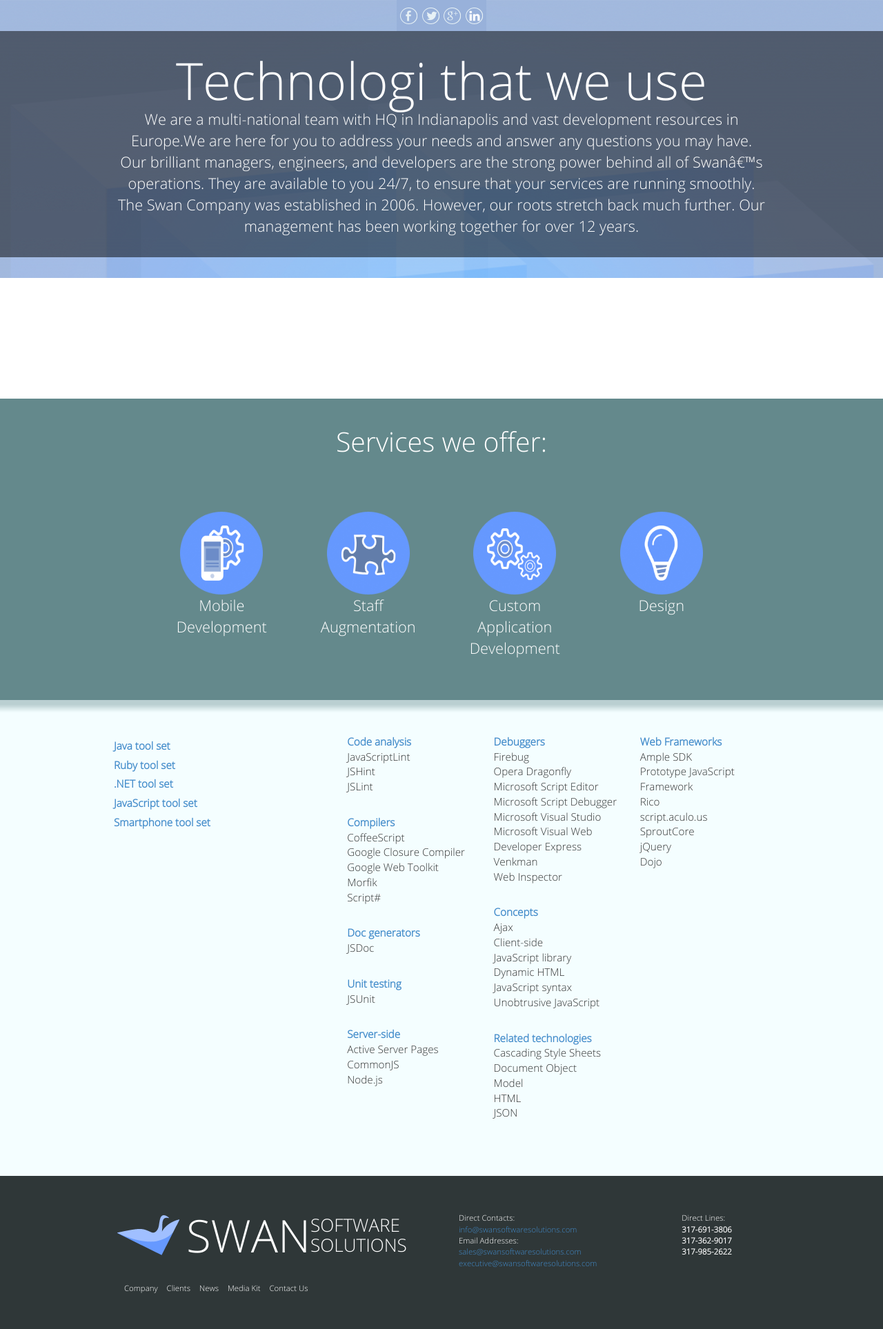
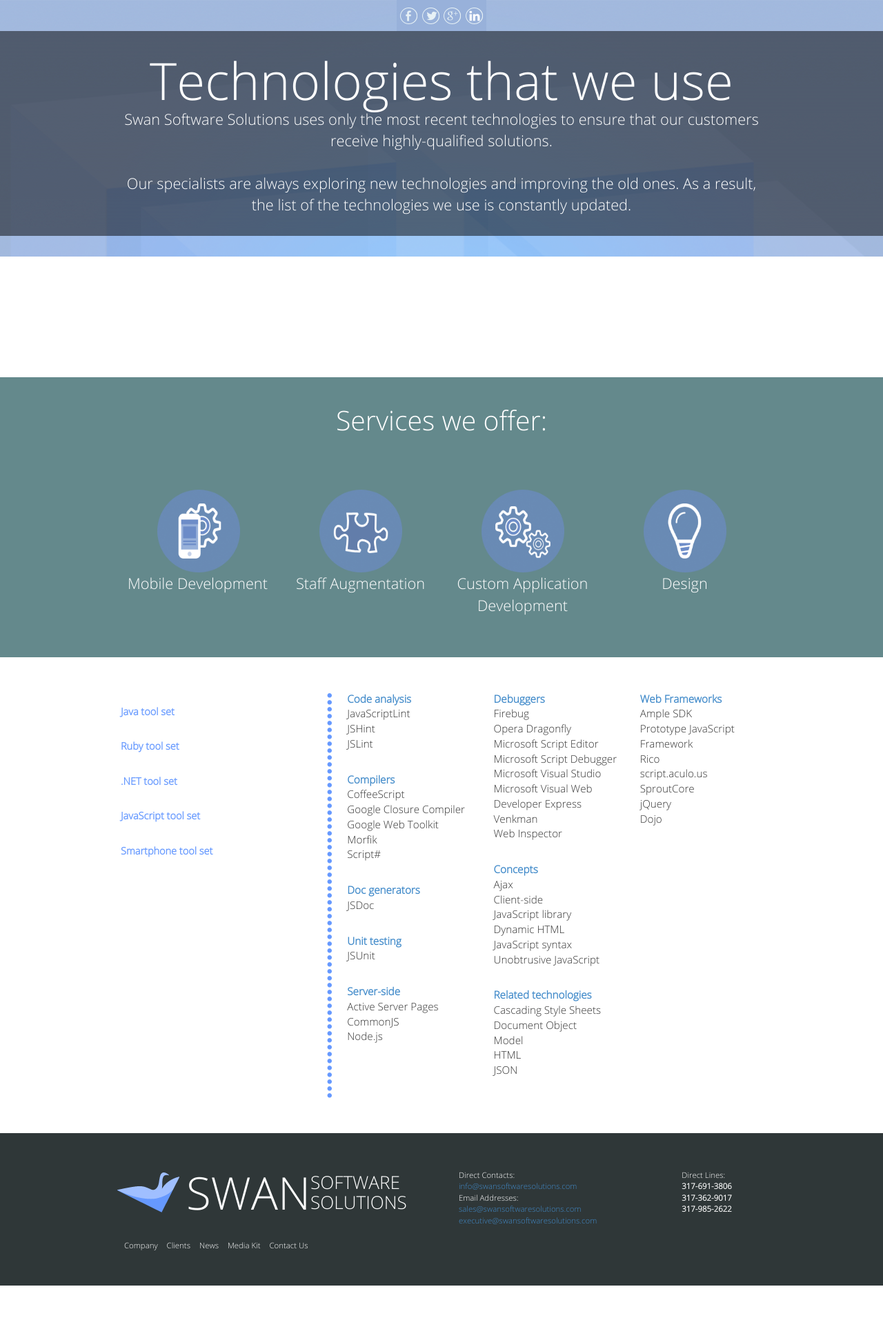
Before and after one commit to wa1demar/swansoftware_wireframe, a PHP site: page /technogies.html in a window 1280 px wide. Shown: the part 142-2069 px from the top of the page at 69% size. After the commit the page ends 2006 px from the top, so only its background shows below. Run offline with PHP 8.4, Linux system fonts and the light colour scheme; style sheets or scripts are compiled from the project's sources; some libraries are stand-ins or nearby versions; some web fonts are replaced.

Commit message:
add text to page

```diff
--- a/assets/css/globals/global.css
+++ b/assets/css/globals/global.css
@@ -197,6 +197,9 @@
     padding: 0px 5px;
     margin: 0; }
 
+.left-border-dotted {
+  background: url("../../img/marker.png") left repeat-y; }
+
 footer#mainFooter {
   background: #2f3738;
   padding: 50px 0;
--- a/assets/css/globals/global.scss
+++ b/assets/css/globals/global.scss
@@ -142,8 +142,12 @@
     li {
       padding: 0px 5px;
       margin: 0;
-    }
+     }
   }
 }
 
+.left-border-dotted {
+  background: url("../../img/marker.png") left repeat-y;
+}
+
 @import "footer";
--- /dev/null
+++ b/assets/css/technologies/_slider_first.scss
@@ -0,0 +1,52 @@
+@import "../globals/constants";
+
+#sliderFirst {
+  background: url("../../pics/technology.png") top center;
+
+  padding: 0;
+
+  ul {
+
+    &.socialLinks {
+      margin: 0 auto;
+      list-style: none;
+      text-align: center;
+      background: $blue_soft;
+      width: 130px;
+
+      li {
+        padding: 10px 2px;
+        margin: 0;
+      }
+    }
+
+  }
+  .info-section{
+    .row{
+      margin: 0 0;
+
+    }
+    .row.darck-background{
+      width: 100%;
+      .text-center.background{
+        padding: 0 0 30px 0;
+
+        .technologies-text-phone{
+          padding: 30px 0;
+
+
+          background: rgba(0,0,0,0.5);
+
+          .container{
+            color: white;
+            font-size: getSize(20);  //TODO
+            h1{
+              color: white;
+            }
+          }
+        }
+      }
+    }
+  }
+  //row darck-background
+}
--- /dev/null
+++ b/assets/css/technologies/_slider_fourth.scss
@@ -0,0 +1,43 @@
+#sliderFour{
+
+
+  padding: 50px 50px;
+
+  background-size: cover;
+  ul{
+
+    font-size: getSize(14);  //TODO
+    padding-bottom: 30px;
+    a{
+
+      font-weight: bold;
+    }
+  }
+  ul.link-list li{
+    color: blue;
+    padding-top: 6px;
+    a{
+      width: 100%;
+      height: 100%;
+      display: block;
+      padding: 15px 5px 15px 10px;
+      font-family: "Open Sans Light";
+      font-size: 152.38095%;
+      color: #6699ff;
+      text-decoration: none;
+      line-height: 100%;
+      font-size: getSize(10);  //TODO
+      display: block;
+
+
+      margin-left: 10px;
+    }
+    a:hover{
+      background-color: royalblue;
+      color: #ffffff;
+
+    }
+
+  }
+  //njibgyfvtyfvgyjm
+}
--- /dev/null
+++ b/assets/css/technologies/_slider_second.css
@@ -0,0 +1,2 @@
+#sliderSecond {
+  padding: 50px 0; }
--- /dev/null
+++ b/assets/css/technologies/_slider_second.scss
@@ -0,0 +1,7 @@
+#sliderSecond{
+
+  padding: 50px 0;
+  img{
+    //width: 100%;
+  }
+}
--- /dev/null
+++ b/assets/css/technologies/_slider_third.scss
@@ -0,0 +1,38 @@
+#sliderThird{
+  background-color: #64898c ;
+  padding-bottom: 50px;
+  .row{
+    margin: 0 0;
+    h1{
+      margin: 40px 0 80px 0;
+      color: white;
+    }
+    .round_image{
+      width: 120px;
+      height: 120px;
+      padding-top: 20px;
+      margin: 0 auto;
+      background: url("../../img/link_hover_bg_blue_round_transparent.png") no-repeat top center ;
+      background-position: center;
+      background-size: 100%;
+
+      img{
+        width: 80px;
+        height: 80px;
+
+      }
+    }
+    .round_image:hover{
+      background: url("../../img/link_bg_blue_round.png") no-repeat top center ;
+      background-position: center;
+      background-size: 100%;
+    }
+
+  }
+  .row.topBannerLinks p{
+    color: #ffffff;
+    font-size: getSize(20);  //TODO
+  }
+
+
+}
--- a/assets/css/technologies/main.css
+++ b/assets/css/technologies/main.css
@@ -1,3 +1,27 @@
+@font-face {
+  font-family: "Open Sans";
+  src: url("../../fonts/OpenSans-Regular.ttf"); }
+
+@font-face {
+  font-family: "Open Sans Light";
+  src: url("../../fonts/OpenSans-Light.ttf"); }
+
+@font-face {
+  font-family: "Open Sans Bold";
+  src: url("../../fonts/OpenSans-Bold.ttf"); }
+
+@font-face {
+  font-family: "Open Sans Italic";
+  src: url("../../fonts/OpenSans-Italic.ttf"); }
+
+@font-face {
+  font-family: "Open Sans Semibold";
+  src: url("../../fonts/OpenSans-Semibold.ttf"); }
+
+@font-face {
+  font-family: "Recetrac Bold";
+  src: url("../../fonts/BARAKB.TTF"); }
+
 @font-face {
   font-family: "Open Sans";
   src: url("../../fonts/OpenSans-Regular.ttf"); }
@@ -65,19 +89,22 @@
       height: 120px;
       padding-top: 20px;
       margin: 0 auto;
-      background: url("../../img/link_bg_blue_round.png") no-repeat top center;
+      background: url("../../img/link_hover_bg_blue_round_transparent.png") no-repeat top center;
       background-position: center;
       background-size: 100%; }
       #sliderThird .row .round_image img {
         width: 80px;
         height: 80px; }
-    #sliderThird .row .row.topBannerLinks p {
-      color: #ffffff;
-      font-size: 190.47619%; }
+    #sliderThird .row .round_image:hover {
+      background: url("../../img/link_bg_blue_round.png") no-repeat top center;
+      background-position: center;
+      background-size: 100%; }
+  #sliderThird .row.topBannerLinks p {
+    color: #ffffff;
+    font-size: 190.47619%; }
 
 #sliderFour {
   padding: 50px 50px;
-  background: url("../../img/technologi-back-section-2.png") repeat-y;
   background-size: cover; }
   #sliderFour ul {
     font-size: 133.33333%;
@@ -85,6 +112,21 @@
     #sliderFour ul a {
       font-weight: bold; }
   #sliderFour ul.link-list li {
+    color: blue;
     padding-top: 6px; }
     #sliderFour ul.link-list li a {
+      width: 100%;
+      height: 100%;
+      display: block;
+      padding: 15px 5px 15px 10px;
+      font-family: "Open Sans Light";
+      font-size: 152.38095%;
+      color: #6699ff;
+      text-decoration: none;
+      line-height: 100%;
+      font-size: 95.2381%;
+      display: block;
       margin-left: 10px; }
+    #sliderFour ul.link-list li a:hover {
+      background-color: royalblue;
+      color: #ffffff; }
--- a/assets/css/technologies/main.scss
+++ b/assets/css/technologies/main.scss
@@ -1,110 +1,9 @@
 @import "../globals/constants";
 
+@import "slider_first";
 
+@import "slider_second";
 
-#sliderFirst {
-  background: url("../../pics/technology.png") top center;
+@import "slider_third";
 
-  padding: 0;
-
-  ul {
-
-    &.socialLinks {
-      margin: 0 auto;
-      list-style: none;
-      text-align: center;
-      background: $blue_soft;
-      width: 130px;
-
-      li {
-        padding: 10px 2px;
-        margin: 0;
-      }
-    }
-
-  }
-  .info-section{
-    .row{
-      margin: 0 0;
-
-    }
-    .row.darck-background{
-      width: 100%;
-      .text-center.background{
-        padding: 0 0 30px 0;
-
-        .technologies-text-phone{
-          padding: 30px 0;
-
-
-          background: rgba(0,0,0,0.5);
-
-          .container{
-            color: white;
-            font-size: getSize(20);  //TODO
-            h1{
-               color: white;
-            }
-          }
-        }
-      }
-    }
-  }
-}
-#sliderSecond{
-  padding: 50px 0;
-  img{
-    //width: 100%;
-  }
-}
-#sliderThird{
-  background-color: #64898c ;
-   padding-bottom: 50px;
-  .row{
-    margin: 0 0;
-    h1{
-      margin: 40px 0 80px 0;
-      color: white;
-    }
-    .round_image{
-      width: 120px;
-      height: 120px;
-      padding-top: 20px;
-      margin: 0 auto;
-      background: url("../../img/link_bg_blue_round.png") no-repeat top center ;
-      background-position: center;
-      background-size: 100%;
-      img{
-        width: 80px;
-        height: 80px;
-      }
-     }
-    .row.topBannerLinks p{
-      color: #ffffff;
-      font-size: getSize(20);  //TODO
-    }
-
-
-  }
-}
-#sliderFour{
-  padding: 50px 50px;
-  background: url("../../img/technologi-back-section-2.png") repeat-y ;
-  background-size: cover;
-  ul{
-
-    font-size: getSize(14);  //TODO
-    padding-bottom: 30px;
-    a{
-
-      font-weight: bold;
-    }
-  }
-  ul.link-list li{
-     padding-top: 6px;
-      a{
-        margin-left: 10px;
-      }
-
-  }
-}
+@import "slider_fourth";
--- a/technogies.html
+++ b/technogies.html
@@ -65,7 +65,7 @@
 <div id="mainContent">
 
 <!--===========================================  HEADER  ===============================-->
-    <div id="mainContent">
+
 <section id="sliderFirst">
     <div class="info-section">
         <div class="row">
@@ -82,17 +82,16 @@
             <div class="col-lg-12 text-center background">
                 <div class="col-lg-12  technologies-text-phone ">
                     <div class='container'>
-                                <h1>Technologi that we use</h1>
+                        <h1>Technologies that we use</h1>
 
-                                <div class='content'>We are a multi-national team with HQ in Indianapolis
-                                    and vast development resources in Europe.We are here
-                                    for you to address your needs and answer any questions you
-                                    may have. Our brilliant managers, engineers, and developers
-                                    are the strong power behind all of Swanâ€™s operations.
-                                    They are available to you 24/7, to ensure that your services
-                                    are running smoothly. The Swan Company was established in 2006.
-                                    However, our roots stretch back much further. Our management has
-                                    been working together for over 12 years.
+                        <div class='content'>
+                            Swan Software Solutions uses only the most recent technologies to
+                            ensure that our customers receive highly-qualified solutions.
+                            <br />
+                            <br />
+                            Our specialists are always exploring new technologies and improving
+                            the old ones. As a result, the list of the technologies we use is constantly
+                            updated.
                         </div>
                     </div>
                 </div>
@@ -104,15 +103,15 @@
 
 <section id="sliderSecond">
     <div class="container">
-                <div class = 'row'>
-                    <div class = 'col-sm-12 text-center'>
-                        <img src = 'assets/img/cellphone_25x25.png'>
+        <div class='row'>
+            <div class='col-sm-12 text-center'>
+                <img src='assets/img/cellphone_25x25.png'>
             </div>
-                    <div class = 'col-sm-12 text-center'>
-                        <img src = 'assets/img/cellphone_25x25.png'>
+            <div class='col-sm-12 text-center'>
+                <img src='assets/img/cellphone_25x25.png'>
             </div>
-                    <div class = 'col-sm-12 text-center'>
-                        <img src = 'assets/img/cellphone_25x25.png'>
+            <div class='col-sm-12 text-center'>
+                <img src='assets/img/cellphone_25x25.png'>
             </div>
         </div>
     </div>
@@ -125,12 +124,9 @@
                     Services we offer:
                 </h1>
 
-                    <div class="row">
-                        <div class="col-lg-12 topBanner">
+            </div>
 
-                            <div class="row">
-
-                                <div class="col-lg-12">
+        </div>
         <div class="row topBannerLinks">
             <div class="box col-xs-3">
                 <div class="round_image text-center">
@@ -169,39 +165,33 @@
             <!--<p>Internet Marketing</p>-->
             <!--</div>-->
         </div>
-                                </div>
-                            </div>
 
-                        </div>
-                    </div>
-                </div>
-                </div>
     </div>
 
 </section>
 <section id="sliderFour">
     <div class="container">
-           <div class = 'row'>
-              <div class = 'row'>
-                  <div class = 'col-xs-4 '>
-                      <ul class = 'link-list'>
-                        <li><a>Java tool set</a></li>
-                        <li><a>Ruby tool set</a></li>
-                        <li><a>.NET tool set</a></li>
-                        <li><a>JavaScript tool set</a></li>
-                        <li><a>Smartphone tool set</a></li>
+        <div class='row'>
+            <div class='row'>
+                <div class='col-xs-4 '>
+                    <ul class='link-list'>
+                        <li><a  href="#">Java tool set</a></li>
+                        <li><a href="#">Ruby tool set</a></li>
+                        <li><a href="#">.NET tool set</a></li>
+                        <li><a href="#">JavaScript tool set</a></li>
+                        <li><a href="#">Smartphone tool set</a></li>
                     </ul>
                 </div>
-                  <div class = 'col-xs-8 '>
-                     <div class = 'col-xs-4'>
+                <div class='col-xs-8 left-border-dotted'>
+                    <div class='col-xs-4'>
                         <ul>
-                            <li><a>Code analysis</a></li>
+                            <li><a href="#">Code analysis</a></li>
                             <li>JavaScriptLint</li>
                             <li>JSHint</li>
                             <li>JSLint</li>
                         </ul>
                         <ul>
-                            <li><a>Compilers</a></li>
+                            <li><a href="#">Compilers</a></li>
                             <li>CoffeeScript</li>
                             <li>Google Closure Compiler</li>
                             <li>Google Web Toolkit</li>
@@ -209,23 +199,23 @@
                             <li>Script#</li>
                         </ul>
                         <ul>
-                            <li><a>Doc generators</a></li>
+                            <li><a href="#">Doc generators</a></li>
                             <li>JSDoc</li>
                         </ul>
                         <ul>
-                            <li><a>Unit testing</a></li>
+                            <li><a href="#">Unit testing</a></li>
                             <li>JSUnit</li>
                         </ul>
                         <ul>
-                            <li><a>Server-side</a></li>
+                            <li><a href="#">Server-side</a></li>
                             <li>Active Server Pages</li>
                             <li>CommonJS</li>
                             <li>Node.js</li>
                         </ul>
                     </div>
-                     <div class = 'col-xs-4'>
+                    <div class='col-xs-4'>
                         <ul>
-                            <li><a>Debuggers</a></li>
+                            <li><a href="#">Debuggers</a></li>
                             <li>Firebug</li>
                             <li>Opera Dragonfly</li>
                             <li>Microsoft Script Editor</li>
@@ -237,7 +227,7 @@
                             <li>Web Inspector</li>
                         </ul>
                         <ul>
-                            <li><a>Concepts</a></li>
+                            <li><a href="#">Concepts</a></li>
                             <li>Ajax</li>
                             <li>Client-side</li>
                             <li>JavaScript library</li>
@@ -246,7 +236,7 @@
                             <li>Unobtrusive JavaScript</li>
                         </ul>
                         <ul>
-                            <li><a>Related technologies</a></li>
+                            <li><a href="#">Related technologies</a></li>
                             <li>Cascading Style Sheets</li>
                             <li>Document Object</li>
                             <li>Model</li>
@@ -254,9 +244,9 @@
                             <li>JSON</li>
                         </ul>
                     </div>
-                     <div class = 'col-xs-4'>
+                    <div class='col-xs-4'>
                         <ul>
-                            <li><a> Web Frameworks</a></li>
+                            <li><a href="#"> Web Frameworks</a></li>
                             <li>Ample SDK</li>
                             <li>Prototype JavaScript</li>
                             <li>Framework</li>
@@ -264,7 +254,9 @@
                             <li>script.aculo.us</li>
                             <li>SproutCore</li>
                             <li>jQuery</li>
-                            <li>Dojo <Toolkit></Toolkit></li>
+                            <li>Dojo
+                                <Toolkit></Toolkit>
+                            </li>
                         </ul>
                     </div>
                 </div>
@@ -272,7 +264,7 @@
         </div>
     </div>
 </section>
-    </div>
+
 
 <!--===========================================  FOOTER  ===============================-->
 </div>
```
Also changed, not shown: assets/css/technologies/_slider_first.css (added, +90 -0 lines), assets/css/technologies/_slider_fourth.css (added, +16 -0 lines), assets/css/technologies/_slider_third.css (added, +22 -0 lines), 1 other file. Lines whose indentation alone changed are shown as unchanged.
